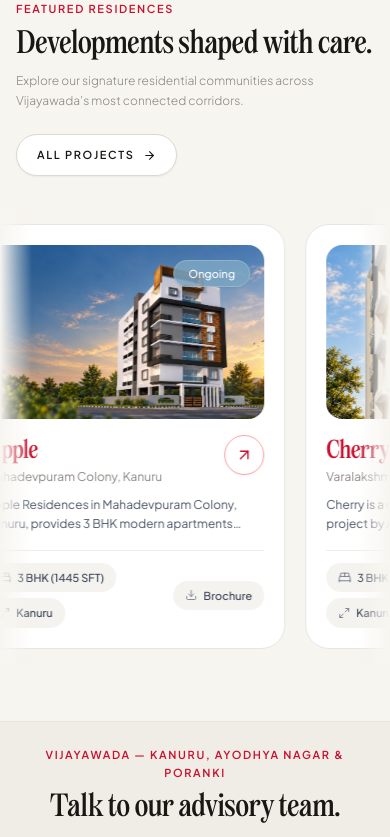
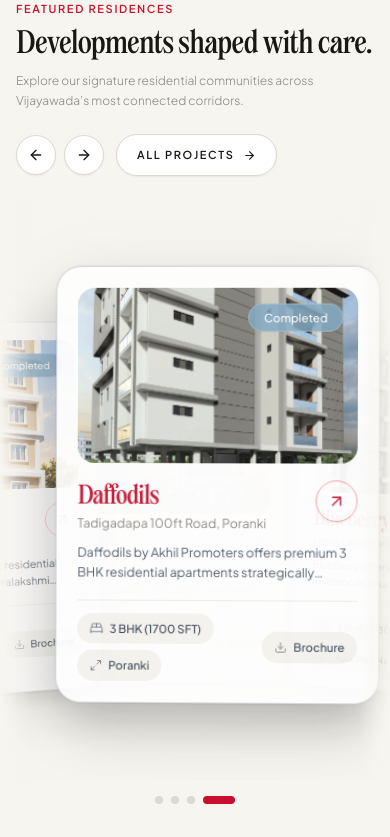
Before and after one commit to bb3agency/akhil-promoters-site, a React (Vite) app: page / in a window 390 px wide. Shown: the part 2080-2917 px from the top of the page. Built offline with nearby package versions, Linux system fonts and the light colour scheme.

Commit message:
feat: implement curved 3D project cards carousel with prominent center card and 2s auto-slide

```diff
--- a/src/pages/Home.tsx
+++ b/src/pages/Home.tsx
@@ -1,8 +1,9 @@
-import React, { useState } from 'react';
+import React, { useState, useEffect } from 'react';
 import { Link } from 'react-router-dom';
 import { motion } from 'motion/react';
 import {
   ArrowRight,
+  ArrowLeft,
   ArrowUpRight,
   MessageSquare,
   BedDouble,
@@ -18,29 +19,44 @@
   viewportConfig,
   sectionScrollProps,
   mobileTap,
-  mobileCardTap,
 } from '../utils/motion';
 
 const ProjectCard: React.FC<{
   project: Project;
+  isMain: boolean;
   onOpenBrochure: (name: string) => void;
-}> = ({ project, onOpenBrochure }) => {
+}> = ({ project, isMain, onOpenBrochure }) => {
   const displayStatus =
     project.status.charAt(0).toUpperCase() + project.status.slice(1).toLowerCase();
 
-  // Normalize configuration string for uniform pill size (e.g., cleans up verbose East/West Facing tags)
+  // Normalize configuration string for uniform pill size
   const shortConfig =
     project.configurations[0]?.replace(/East Facing\s*|West Facing\s*/i, '').trim() || '3 BHK';
 
   return (
-    <motion.div
-      whileHover={{ y: -6, transition: { duration: 0.25 } }}
-      whileTap={mobileCardTap}
-      className="w-[320px] xs:w-[350px] sm:w-[410px] md:w-[430px] lg:w-[440px] shrink-0 bg-white rounded-3xl p-5 sm:p-6 border border-[#E5E5E5] hover:border-gray-300 hover:shadow-xl transition-all duration-300 flex flex-col group"
+    <div
+      className={`relative w-[310px] xs:w-[340px] sm:w-[390px] md:w-[415px] lg:w-[430px] shrink-0 bg-white rounded-3xl p-5 sm:p-6 border transition-all duration-500 flex flex-col group ${
+        isMain
+          ? 'border-gray-300 shadow-2xl ring-1 ring-black/5'
+          : 'border-[#E5E5E5] shadow-lg hover:border-gray-300'
+      }`}
     >
+      {/* If not main card, transparent overlay to allow clicking card to select it */}
+      {!isMain && (
+        <div
+          className="absolute inset-0 z-20 cursor-pointer rounded-3xl bg-black/0 hover:bg-black/[0.02] transition-colors"
+          title={`View ${project.name}`}
+          aria-label={`View ${project.name}`}
+        />
+      )}
+
       {/* Top Image with Status Pill */}
       <Link
-        to={`/projects/${project.slug}`}
+        to={isMain ? `/projects/${project.slug}` : '#'}
+        onClick={(e) => {
+          if (!isMain) e.preventDefault();
+        }}
+        tabIndex={isMain ? 0 : -1}
         className="block relative aspect-[16/10] bg-[#F0EDE6] rounded-2xl overflow-hidden mb-4 sm:mb-5"
       >
         <img
@@ -61,7 +77,14 @@
           {/* Title & Circular Arrow Action Row */}
           <div className="flex items-start justify-between gap-3 mb-2">
             <div>
-              <Link to={`/projects/${project.slug}`} className="block">
+              <Link
+                to={isMain ? `/projects/${project.slug}` : '#'}
+                onClick={(e) => {
+                  if (!isMain) e.preventDefault();
+                }}
+                tabIndex={isMain ? 0 : -1}
+                className="block"
+              >
                 <h3
                   className="text-2xl sm:text-[26px] font-serif font-normal text-[#C8102E] leading-tight tracking-tight hover:opacity-90 transition-opacity"
                   style={{ fontFamily: 'var(--font-display)', fontWeight: 400 }}
@@ -75,8 +98,16 @@
             </div>
 
             <Link
-              to={`/projects/${project.slug}`}
-              className="w-10 h-10 rounded-full border border-red-300 text-[#C8102E] flex items-center justify-center flex-shrink-0 group-hover:bg-[#C8102E] group-hover:text-white group-hover:border-[#C8102E] transition-all duration-300 shadow-xs active:scale-95"
+              to={isMain ? `/projects/${project.slug}` : '#'}
+              onClick={(e) => {
+                if (!isMain) e.preventDefault();
+              }}
+              tabIndex={isMain ? 0 : -1}
+              className={`w-10 h-10 rounded-full border border-red-300 text-[#C8102E] flex items-center justify-center flex-shrink-0 transition-all duration-300 shadow-xs ${
+                isMain
+                  ? 'group-hover:bg-[#C8102E] group-hover:text-white group-hover:border-[#C8102E] active:scale-95'
+                  : 'opacity-70'
+              }`}
               aria-label={`View ${project.name} details`}
             >
               <ArrowUpRight size={18} strokeWidth={1.8} />
@@ -106,8 +137,9 @@
           {project.brochureUrl ? (
             <motion.a
               whileTap={mobileTap}
-              href={project.brochureUrl}
-              download={`Akhil-Promoters-${project.name}-Brochure.pdf`}
+              href={isMain ? project.brochureUrl : undefined}
+              download={isMain ? `Akhil-Promoters-${project.name}-Brochure.pdf` : undefined}
+              tabIndex={isMain ? 0 : -1}
               className="inline-flex items-center gap-1.5 px-3 py-1.5 rounded-full bg-[#F4F3EF] hover:bg-[#E8E6E0] text-gray-700 text-[11px] sm:text-xs font-medium transition-colors shrink-0"
               title={`Download ${project.name} brochure`}
             >
@@ -118,7 +150,10 @@
             <motion.button
               whileTap={mobileTap}
               type="button"
-              onClick={() => onOpenBrochure(project.name)}
+              onClick={() => {
+                if (isMain) onOpenBrochure(project.name);
+              }}
+              tabIndex={isMain ? 0 : -1}
               className="inline-flex items-center gap-1.5 px-3 py-1.5 rounded-full bg-[#F4F3EF] hover:bg-[#E8E6E0] text-gray-700 text-[11px] sm:text-xs font-medium transition-colors shrink-0 cursor-pointer"
               title={`Request ${project.name} brochure`}
             >
@@ -128,17 +163,92 @@
           )}
         </div>
       </div>
-    </motion.div>
+    </div>
   );
 };
 
 export const Home = () => {
   const [isModalOpen, setIsModalOpen] = useState(false);
   const [selectedProject, setSelectedProject] = useState('Blueberry');
+  const [currentProjectIndex, setCurrentProjectIndex] = useState(0);
+  const [isCarouselPaused, setIsCarouselPaused] = useState(false);
+
+  const projects = Object.values(projectData);
+
+  const nextProject = () => {
+    setCurrentProjectIndex((prev) => (prev + 1) % projects.length);
+  };
+
+  const prevProject = () => {
+    setCurrentProjectIndex((prev) => (prev - 1 + projects.length) % projects.length);
+  };
+
+  // Auto-advance every 2 seconds with pause on hover
+  useEffect(() => {
+    if (isCarouselPaused) return;
+
+    const timer = setInterval(() => {
+      setCurrentProjectIndex((prev) => (prev + 1) % projects.length);
+    }, 2000);
+
+    return () => clearInterval(timer);
+  }, [isCarouselPaused, projects.length]);
 
   const handleOpenBrochureModal = (projName: string) => {
     setSelectedProject(projName);
     setIsModalOpen(true);
+  };
+
+  const getCurveStyle = (index: number) => {
+    let diff = (index - currentProjectIndex + projects.length) % projects.length;
+    if (diff === 3) diff = -1;
+
+    if (diff === 0) {
+      // Main Card: elevated, slightly bigger, center stage
+      return {
+        transform: 'translate(-50%, -50%) scale(1.06) translateY(-8px) rotateY(0deg) rotateZ(0deg)',
+        zIndex: 30,
+        opacity: 1,
+        pointerEvents: 'auto' as const,
+        filter: 'drop-shadow(0 25px 35px rgba(0,0,0,0.14))',
+      };
+    } else if (diff === -1) {
+      // Left Card: curved down and tilted inward
+      return {
+        transform:
+          'translate(calc(-50% - min(370px, 66vw)), -50%) scale(0.88) translateY(24px) rotateY(14deg) rotateZ(-2deg)',
+        zIndex: 20,
+        opacity: 0.72,
+        pointerEvents: 'auto' as const,
+        filter: 'drop-shadow(0 12px 24px rgba(0,0,0,0.08)) brightness(0.96)',
+        cursor: 'pointer',
+      };
+    } else if (diff === 1) {
+      // Right Card: curved down and tilted inward
+      return {
+        transform:
+          'translate(calc(-50% + min(370px, 66vw)), -50%) scale(0.88) translateY(24px) rotateY(-14deg) rotateZ(2deg)',
+        zIndex: 20,
+        opacity: 0.72,
+        pointerEvents: 'auto' as const,
+        filter: 'drop-shadow(0 12px 24px rgba(0,0,0,0.08)) brightness(0.96)',
+        cursor: 'pointer',
+      };
+    } else {
+      // Back Card (smooth circle rotation)
+      return {
+        transform: 'translate(-50%, -50%) scale(0.72) translateY(55px)',
+        zIndex: 10,
+        opacity: 0,
+        pointerEvents: 'none' as const,
+        filter: 'none',
+      };
+    }
+  };
+
+  const handleCardSelect = (diff: number) => {
+    if (diff === -1) prevProject();
+    if (diff === 1) nextProject();
   };
 
   return (
@@ -390,12 +500,12 @@
         </div>
       </motion.section>
 
-      {/* ─── 4. FEATURED DEVELOPMENTS (CONTINUOUS MARQUEE) ─── */}
+      {/* ─── 4. FEATURED DEVELOPMENTS (CURVED 3D CAROUSEL) ── */}
       <motion.section
         {...sectionScrollProps}
         className="py-14 sm:py-18 md:py-24 bg-[#F7F5F0] border-t border-[#E8E4DC] overflow-hidden"
       >
-        <div className="max-w-[1320px] mx-auto px-4 sm:px-6 lg:px-10 mb-8 sm:mb-12">
+        <div className="max-w-[1320px] mx-auto px-4 sm:px-6 lg:px-10 mb-6 sm:mb-10">
           <div className="flex flex-col md:flex-row md:items-end justify-between gap-6">
             <div>
               <motion.p
@@ -425,11 +535,28 @@
               </motion.p>
             </div>
 
-            {/* Header Action */}
-            <div className="flex items-center gap-3 shrink-0">
+            {/* Header Action: Prev/Next & All Projects */}
+            <div className="flex items-center gap-2 sm:gap-3 shrink-0">
+              <button
+                type="button"
+                onClick={prevProject}
+                aria-label="Previous project"
+                className="w-10 h-10 rounded-full border border-[#DDD9D1] bg-white hover:border-[#C8102E] hover:text-[#C8102E] flex items-center justify-center text-[#181714] transition-all shadow-xs active:scale-95 cursor-pointer"
+              >
+                <ArrowLeft size={16} />
+              </button>
+              <button
+                type="button"
+                onClick={nextProject}
+                aria-label="Next project"
+                className="w-10 h-10 rounded-full border border-[#DDD9D1] bg-white hover:border-[#C8102E] hover:text-[#C8102E] flex items-center justify-center text-[#181714] transition-all shadow-xs active:scale-95 cursor-pointer"
+              >
+                <ArrowRight size={16} />
+              </button>
+
               <Link
                 to="/projects"
-                className="type-label min-h-[42px] inline-flex items-center gap-2 px-5 py-2.5 border border-[#DDD9D1] bg-white text-[#181714] hover:border-[#181714] hover:bg-[#181714] hover:text-white transition-all text-xs font-medium rounded-full shadow-xs"
+                className="type-label min-h-[42px] inline-flex items-center gap-2 px-5 py-2.5 border border-[#DDD9D1] bg-white text-[#181714] hover:border-[#181714] hover:bg-[#181714] hover:text-white transition-all text-xs font-medium rounded-full shadow-xs ml-1"
               >
                 <span>All Projects</span>
                 <ArrowRight size={13} />
@@ -438,35 +565,64 @@
           </div>
         </div>
 
-        {/* Side-to-side Continuous Marquee Track (Right to Left, Pauses on Hover) */}
-        <div className="relative w-full overflow-hidden">
-          {/* Subtle edge fade overlays for smooth entry and exit */}
-          <div className="pointer-events-none absolute left-0 top-0 bottom-0 w-8 sm:w-16 lg:w-24 bg-gradient-to-r from-[#F7F5F0] to-transparent z-10" />
-          <div className="pointer-events-none absolute right-0 top-0 bottom-0 w-8 sm:w-16 lg:w-24 bg-gradient-to-l from-[#F7F5F0] to-transparent z-10" />
+        {/* 3D Curved Showcase Container (Pauses on Hover, auto-advances every 2s) */}
+        <div
+          className="relative w-full h-[580px] sm:h-[620px] md:h-[650px] overflow-hidden select-none"
+          style={{ perspective: '1200px' }}
+          onMouseEnter={() => setIsCarouselPaused(true)}
+          onMouseLeave={() => setIsCarouselPaused(false)}
+          onTouchStart={() => setIsCarouselPaused(true)}
+          onTouchEnd={() => setIsCarouselPaused(false)}
+        >
+          {/* Subtle edge fade overlays */}
+          <div className="pointer-events-none absolute left-0 top-0 bottom-0 w-8 sm:w-16 lg:w-28 bg-gradient-to-r from-[#F7F5F0] to-transparent z-40" />
+          <div className="pointer-events-none absolute right-0 top-0 bottom-0 w-8 sm:w-16 lg:w-28 bg-gradient-to-l from-[#F7F5F0] to-transparent z-40" />
 
-          <div className="animate-marquee-left py-4">
-            {/* First track set */}
-            <div className="flex items-stretch gap-5 sm:gap-6 lg:gap-7 pr-5 sm:pr-6 lg:pr-7 shrink-0">
-              {[...Object.values(projectData), ...Object.values(projectData)].map((project, idx) => (
+          {/* Cards positioned along the 3D curve */}
+          {projects.map((project, idx) => {
+            const style = getCurveStyle(idx);
+            let diff = (idx - currentProjectIndex + projects.length) % projects.length;
+            if (diff === 3) diff = -1;
+            const isMain = diff === 0;
+
+            return (
+              <div
+                key={project.id}
+                onClick={() => handleCardSelect(diff)}
+                style={{
+                  ...style,
+                  transition: 'transform 650ms cubic-bezier(0.25, 1, 0.5, 1), opacity 650ms ease, filter 650ms ease',
+                }}
+                className="absolute top-1/2 left-1/2 will-change-transform"
+              >
                 <ProjectCard
-                  key={`track1-${project.id}-${idx}`}
                   project={project}
+                  isMain={isMain}
                   onOpenBrochure={handleOpenBrochureModal}
                 />
-              ))}
-            </div>
+              </div>
+            );
+          })}
+        </div>
 
-            {/* Second duplicate set for seamless infinite loop */}
-            <div className="flex items-stretch gap-5 sm:gap-6 lg:gap-7 pr-5 sm:pr-6 lg:pr-7 shrink-0" aria-hidden="true">
-              {[...Object.values(projectData), ...Object.values(projectData)].map((project, idx) => (
-                <ProjectCard
-                  key={`track2-${project.id}-${idx}`}
-                  project={project}
-                  onOpenBrochure={handleOpenBrochureModal}
-                />
-              ))}
-            </div>
-          </div>
+        {/* Curved Carousel Pagination Indicators */}
+        <div className="flex items-center justify-center gap-2 mt-4 sm:mt-6">
+          {projects.map((proj, idx) => {
+            const isActive = idx === currentProjectIndex;
+            return (
+              <button
+                key={proj.id}
+                type="button"
+                onClick={() => setCurrentProjectIndex(idx)}
+                aria-label={`Go to ${proj.name}`}
+                className={`transition-all duration-300 rounded-full cursor-pointer ${
+                  isActive
+                    ? 'w-8 h-2 bg-[#C8102E]'
+                    : 'w-2 h-2 bg-[#DDD9D1] hover:bg-[#8A8580]'
+                }`}
+              />
+            );
+          })}
         </div>
       </motion.section>
 
```
